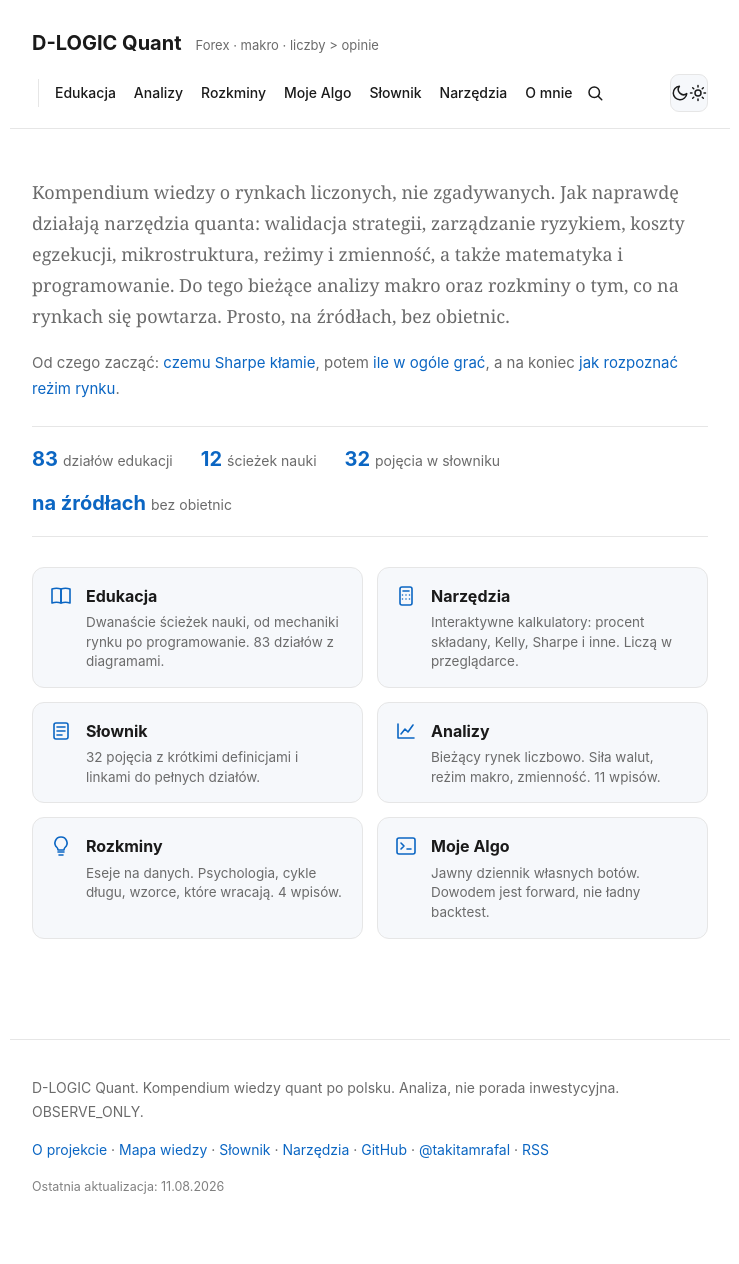
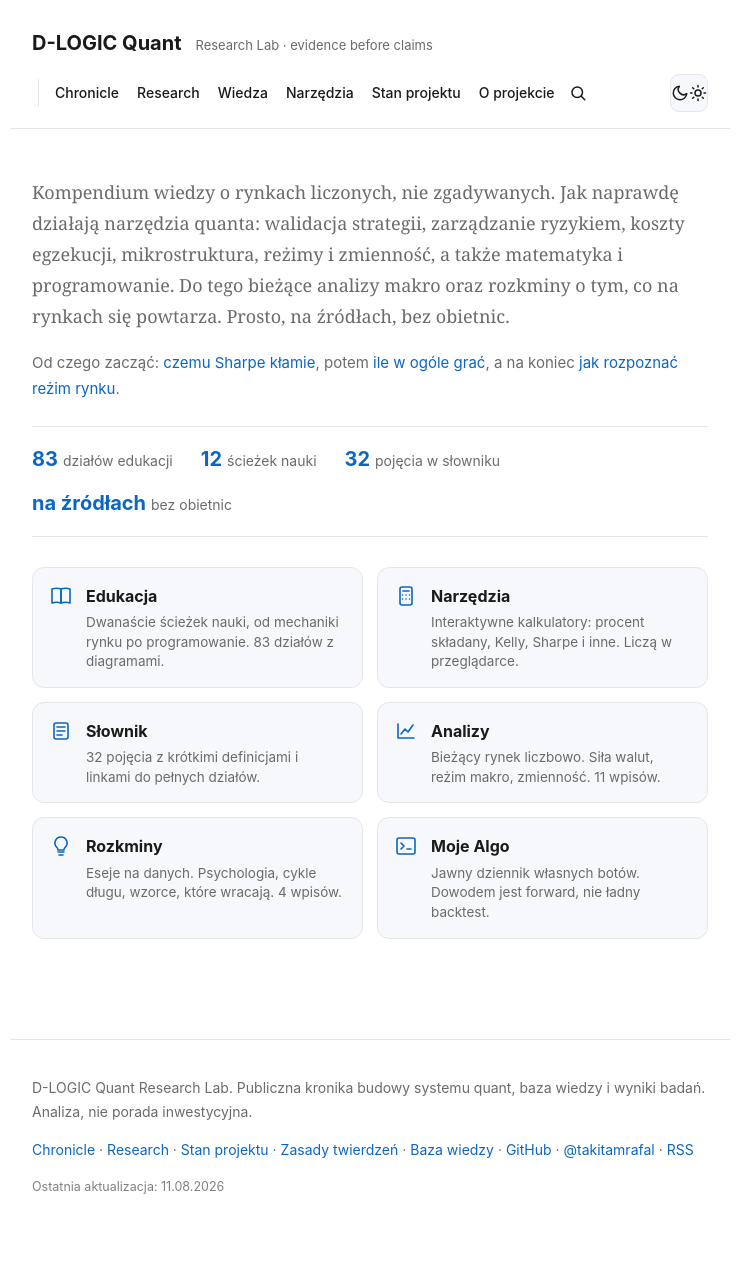
Before and after one commit to rdemb/dlogic-quant, a Jekyll site: the page built from index.html, in a window 1280 px wide. Shown: the whole page, without its empty margins (270-1009 px from the left). Built offline with Jekyll 4.4.1, drawn with Linux system fonts in a browser that asks for light colours.

Commit message:
Reframe navigation around D-LOGIC Research Lab

```diff
--- a/_layouts/default.html
+++ b/_layouts/default.html
@@ -9,20 +9,20 @@
 {% seo %}
 <link rel="icon" href="{{ '/assets/favicon.svg' | relative_url }}" type="image/svg+xml">
 <link rel="stylesheet" href="{{ '/assets/css/style.css' | relative_url }}?v={{ site.time | date: '%s' }}">
+<link rel="stylesheet" href="{{ '/assets/css/lab.css' | relative_url }}?v={{ site.time | date: '%s' }}">
 {% feed_meta %}
 </head>
 <body>
 <header class="site">
   <a href="{{ '/' | relative_url }}" class="brand">D-LOGIC Quant</a>
-  <span class="tag">Forex · makro · liczby &gt; opinie</span>
+  <span class="tag">Research Lab · evidence before claims</span>
   <nav class="nav" id="site-nav">
-    <a href="{{ '/edukacja/' | relative_url }}"{% if page.url == '/edukacja/' %} class="on"{% endif %}>Edukacja</a>
-    <a href="{{ '/analizy/' | relative_url }}"{% if page.url == '/analizy/' %} class="on"{% endif %}>Analizy</a>
-    <a href="{{ '/rozkminy/' | relative_url }}"{% if page.url == '/rozkminy/' %} class="on"{% endif %}>Rozkminy</a>
-    <a href="{{ '/moje-algo/' | relative_url }}"{% if page.url == '/moje-algo/' %} class="on"{% endif %}>Moje Algo</a>
-    <a href="{{ '/slownik/' | relative_url }}"{% if page.url == '/slownik/' %} class="on"{% endif %}>Słownik</a>
+    <a href="{{ '/chronicle/' | relative_url }}"{% if page.url == '/chronicle/' or page.category == 'algo' %} class="on"{% endif %}>Chronicle</a>
+    <a href="{{ '/research/' | relative_url }}"{% if page.url == '/research/' %} class="on"{% endif %}>Research</a>
+    <a href="{{ '/edukacja/' | relative_url }}"{% if page.url == '/edukacja/' %} class="on"{% endif %}>Wiedza</a>
     <a href="{{ '/narzedzia/' | relative_url }}"{% if page.url == '/narzedzia/' %} class="on"{% endif %}>Narzędzia</a>
-    <a href="{{ '/o-autorze/' | relative_url }}"{% if page.url == '/o-autorze/' %} class="on"{% endif %}>O mnie</a>
+    <a href="{{ '/status/' | relative_url }}"{% if page.url == '/status/' %} class="on"{% endif %}>Stan projektu</a>
+    <a href="{{ '/o-autorze/' | relative_url }}"{% if page.url == '/o-autorze/' %} class="on"{% endif %}>O projekcie</a>
   </nav>
   <button id="nav-toggle" class="nav-toggle" type="button" aria-label="Menu" aria-expanded="false" aria-controls="site-nav" onclick="var n=document.getElementById('site-nav');var o=n.classList.toggle('open');this.setAttribute('aria-expanded',o);"><svg width="22" height="22" viewBox="0 0 24 24" fill="none" stroke="currentColor" stroke-width="2" stroke-linecap="round" aria-hidden="true"><path d="M4 7h16M4 12h16M4 17h16"/></svg></button>
   <a href="{{ '/szukaj/' | relative_url }}" class="search-ic" aria-label="Szukaj" title="Szukaj"><svg width="18" height="18" viewBox="0 0 24 24" fill="none" stroke="currentColor" stroke-width="2" stroke-linecap="round" stroke-linejoin="round" aria-hidden="true"><circle cx="11" cy="11" r="7"/><path d="M21 21l-4.35-4.35"/></svg></a>
@@ -45,8 +45,8 @@
 })();
 </script>
 <footer class="site">
-  <p>D-LOGIC Quant. Kompendium wiedzy quant po polsku. Analiza, nie porada inwestycyjna. OBSERVE_ONLY.</p>
-  <p><a href="{{ '/o-autorze/' | relative_url }}">O projekcie</a> · <a href="{{ '/edukacja/' | relative_url }}">Mapa wiedzy</a> · <a href="{{ '/slownik/' | relative_url }}">Słownik</a> · <a href="{{ '/narzedzia/' | relative_url }}">Narzędzia</a> · <a href="https://github.com/rdemb/dlogic-quant" rel="noopener">GitHub</a> · <a href="https://x.com/takitamrafal" rel="me">@takitamrafal</a> · <a href="{{ '/feed.xml' | relative_url }}">RSS</a></p>
+  <p>D-LOGIC Quant Research Lab. Publiczna kronika budowy systemu quant, baza wiedzy i wyniki badań. Analiza, nie porada inwestycyjna.</p>
+  <p><a href="{{ '/chronicle/' | relative_url }}">Chronicle</a> · <a href="{{ '/research/' | relative_url }}">Research</a> · <a href="{{ '/status/' | relative_url }}">Stan projektu</a> · <a href="{{ '/public-claims/' | relative_url }}">Zasady twierdzeń</a> · <a href="{{ '/edukacja/' | relative_url }}">Baza wiedzy</a> · <a href="https://github.com/rdemb/dlogic-quant" rel="noopener">GitHub</a> · <a href="https://x.com/takitamrafal" rel="me">@takitamrafal</a> · <a href="{{ '/feed.xml' | relative_url }}">RSS</a></p>
   <p class="foot-upd">Ostatnia aktualizacja: {{ site.time | date: "%-d.%m.%Y" }}</p>
 </footer>
 </body>
```
